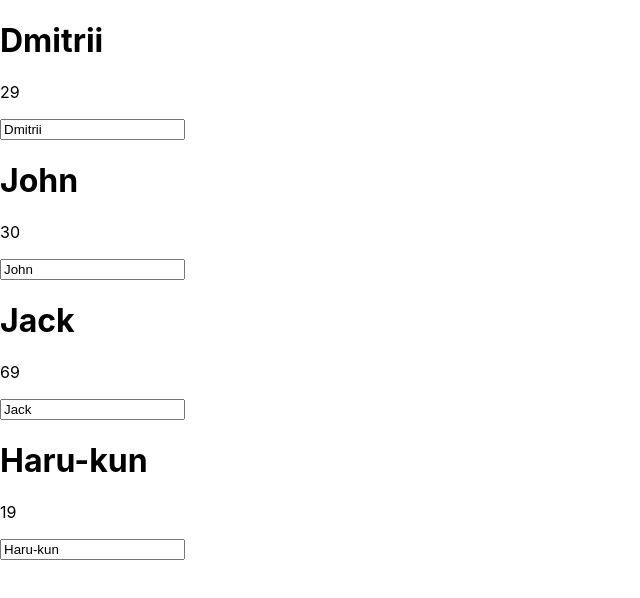
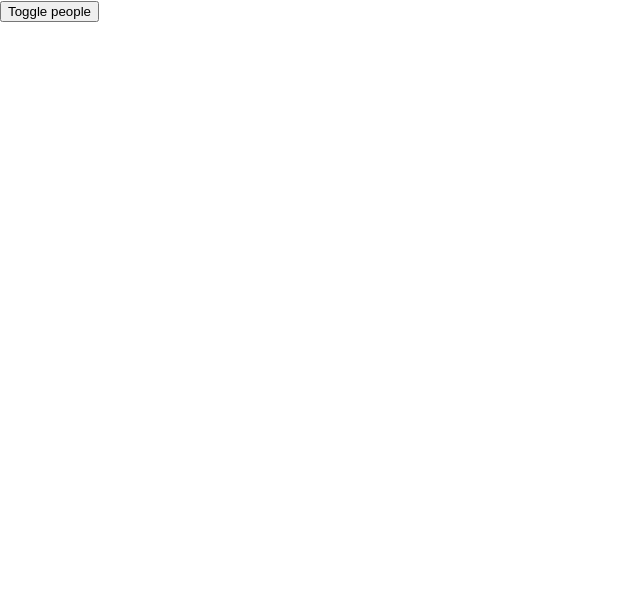
Before and after one commit to kassiyenov/54th_work, a React (Create React App) app: page / in a window 1280 px wide. Shown: the top 598 px of the page, without its empty margins (0-640 px from the left). Built offline with nearby package versions, Linux system fonts and the light colour scheme.

Commit message:
Доделал 52, чтобы скопировать в 54

```diff
--- a/src/App.js
+++ b/src/App.js
@@ -35,8 +35,15 @@ class App extends Component {
     this.setState({people});
   };
 
+  togglePeople = () => {
+    const showPeople = !this.state.showPeople;
+    this.setState({showPeople});
+  };
+
   render() {
-    return (
+    let people = null;
+    if (this.state.showPeople) {
+      people = (
         <div>
           {this.state.people.map((person) => {
             return <Person
@@ -49,6 +56,14 @@ class App extends Component {
         </div>
       );
     }
+
+    return (
+      <div>
+        <div><button onClick={this.togglePeople}>Toggle people</button></div>
+        {people}
+      </div>
+    );
+  }
 }
 
 export default App;
--- /dev/null
+++ b/src/Person/Person.css
@@ -0,0 +1,8 @@
+.person {
+    display: inline-block;
+    margin: 10px;
+    border: 1px solid #eee;
+    box-shadow: 0 2px 2px #ccc;
+    width: 200px;
+    padding: 20px;
+}
--- a/src/Person/Person.js
+++ b/src/Person/Person.js
@@ -1,8 +1,9 @@
+import './Person.css'
 import React from 'react';
 
 let Person = (props) => {
   return (
-    <div>
+    <div className="person">
     <h1>{props.name}</h1>
     <span>{props.age}</span>
     <p><input
```
Lines whose indentation alone changed are shown as unchanged.
